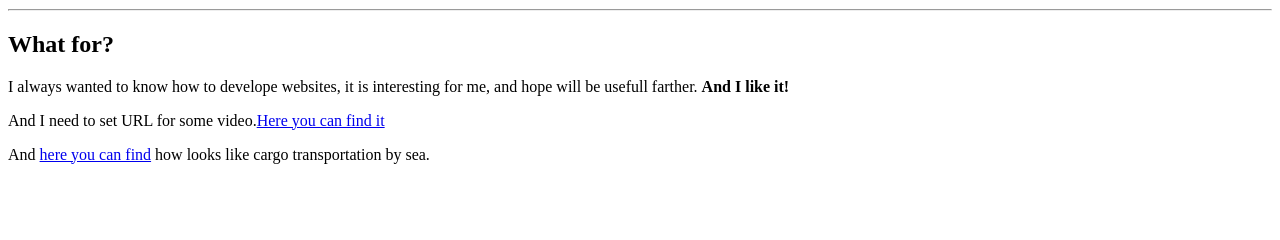
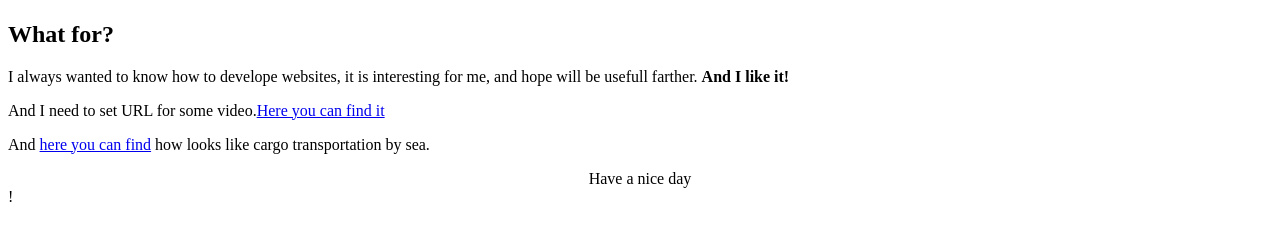
Before and after one commit to Marysta/Sample03, a plain HTML site: page index.html in a window 1280 px wide. Shown: the part 404-644 px from the top of the page. Drawn offline with Linux system fonts and the light colour scheme.

Commit message:
add new file

```diff
--- a/index.html
+++ b/index.html
@@ -7,11 +7,11 @@
 <h2>How I learning coding without experiance and special education</h2>
 <p> It is realy hard to understand, and sometimes when you all talk about coding my face lookes like on the picture below</p>
 <img src ="http://gq-images.condecdn.net/image/1qYWZwjQ0Zj/crop/1020" alt "Confused face"/>>
-<hr>
 <h2>What for?</h2>
 <p> I always wanted to know how to develope websites, it is interesting for me, and hope will be usefull farther.
 <b>And I like it!</b></p>
 <p>And I need to set URL for some video.<a href="https://youtu.be/q3svW8PM_jc">Here you can find it</a></p>
 <p>And <a href="https://youtu.be/kL29qt1Qt3Q">here you can find</a> how looks like cargo transportation by sea.</p>
+<p><center>Have a nice day</center>!</p>
     </body>
 </html>
```
